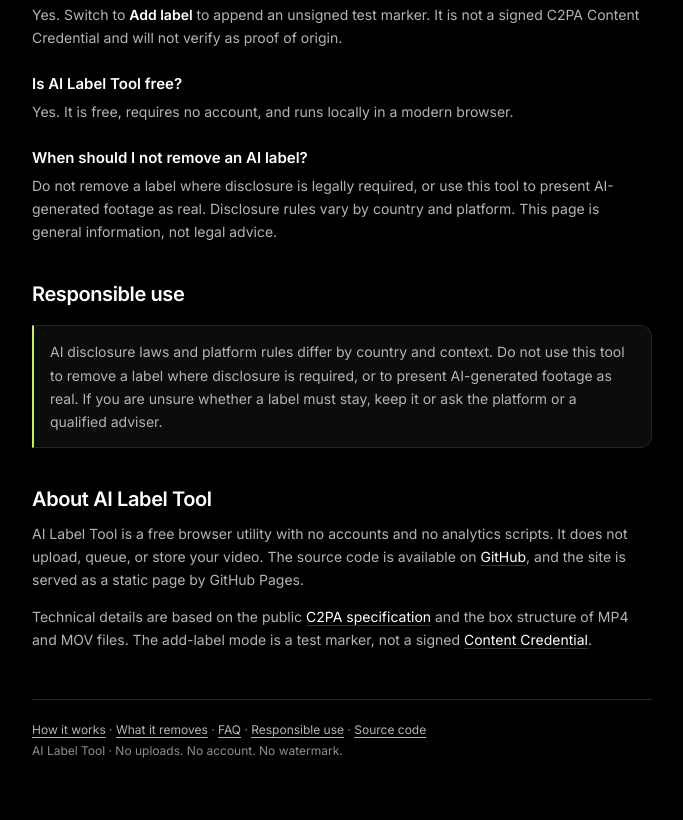
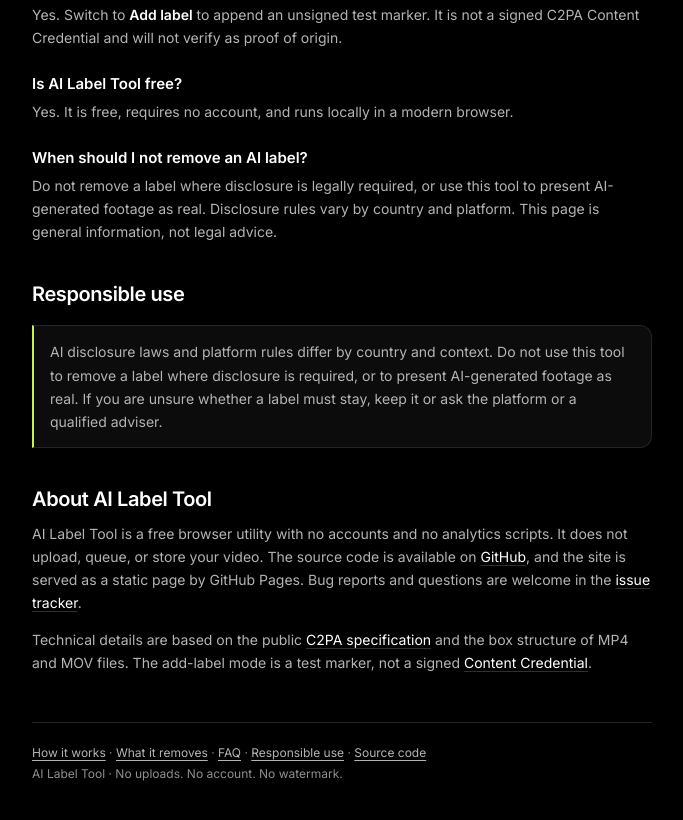
Before and after one commit to devv-shayan/ai-label-tool, a website: page public/index.html in a window 1280 px wide. Shown: the part 2668-3488 px from the top of the page, without its empty margins (298-981 px from the left). Drawn offline with Linux system fonts and the light colour scheme.

Commit message:
Add project issue tracker link

```diff
--- a/public/index.html
+++ b/public/index.html
@@ -873,7 +873,7 @@
                 </div>
 
                 <h2 id="about">About AI Label Tool</h2>
-                <p>AI Label Tool is a free browser utility with no accounts and no analytics scripts. It does not upload, queue, or store your video. The source code is available on <a href="https://github.com/devv-shayan/ai-label-tool" target="_blank" rel="noopener">GitHub</a>, and the site is served as a static page by GitHub Pages.</p>
+                <p>AI Label Tool is a free browser utility with no accounts and no analytics scripts. It does not upload, queue, or store your video. The source code is available on <a href="https://github.com/devv-shayan/ai-label-tool" target="_blank" rel="noopener">GitHub</a>, and the site is served as a static page by GitHub Pages. Bug reports and questions are welcome in the <a href="https://github.com/devv-shayan/ai-label-tool/issues" target="_blank" rel="noopener">issue tracker</a>.</p>
                 <p>Technical details are based on the public <a href="https://c2pa.org/" target="_blank" rel="noopener">C2PA specification</a> and the box structure of MP4 and MOV files. The add-label mode is a test marker, not a signed <a href="https://contentcredentials.org/" target="_blank" rel="noopener">Content Credential</a>.</p>
             </article>
 
```
